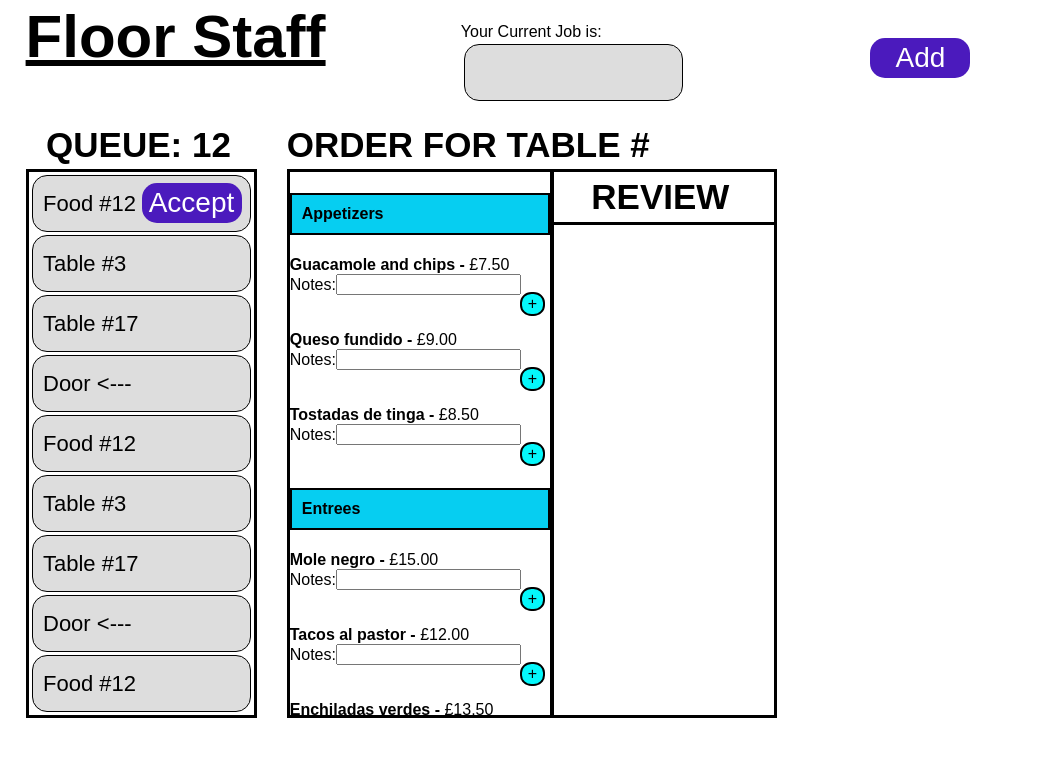
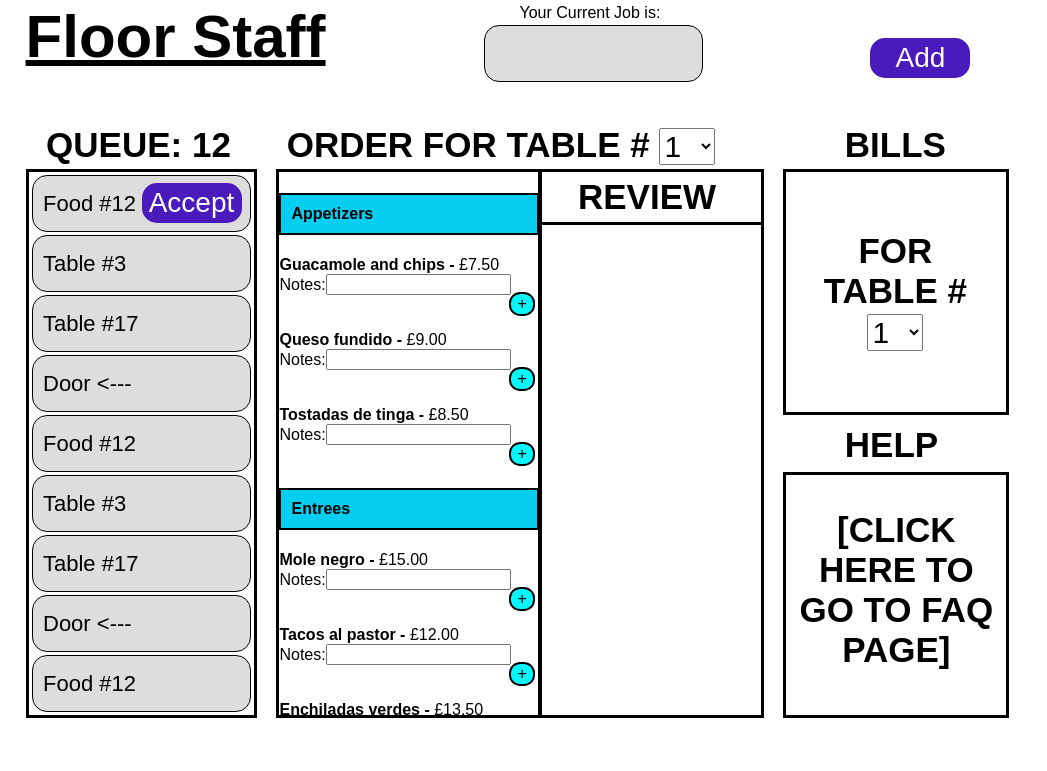
Before and after one commit to Yensid10/Multipurpose-Flask-Website-System-Project, a Flask app: page /Floor-Staff in a window 1280 px wide. Shown: the top 771 px of the page, without its empty margins (0-1047 px from the left). Run offline with Flask 2, Linux system fonts and the light colour scheme.

Commit message:
Adding Visual Elements to the Floor Staff Page
Making sure the correct things are being displayed on the floor staff page, such as bills and FAQ page, as well as drop down menu's

```diff
--- a/templates/Floor-Staff.html
+++ b/templates/Floor-Staff.html
@@ -97,7 +97,7 @@
             border: 2px solid black;
             position: absolute;
             top: 22%;
-            left: 28%;
+            left: 27%;
             overflow-y: auto;
             width: 260px;
             height: 543px;
@@ -142,10 +142,30 @@
         .review {
             position: absolute;
             top: 22%;
-            left: 53.8%;
+            left: 52.5%;
             overflow-y: auto;
             width: 220px;
             height: 543px;
+            border: 3px solid rgb(0, 0, 0);
+        }
+
+        .bills {
+            position: absolute;
+            top: 22%;
+            left: 76.5%;
+            overflow-y: auto;
+            width: 220px;
+            height: 240px;
+            border: 3px solid rgb(0, 0, 0);
+        }
+
+        .help {
+            position: absolute;
+            top: 61.5%;
+            left: 76.5%;
+            overflow-y: auto;
+            width: 220px;
+            height: 240px;
             border: 3px solid rgb(0, 0, 0);
         }
     </style>
@@ -207,17 +227,18 @@
         setInterval(updateQueue, 1000);
 
     </script>
-    <div style="position: absolute; top: 3%; left: 45%;">
-        <div> Your Current Job is: </div>
+    <div style="position: absolute; top: 0.5%; left: 47%;">
+        <div style="position: absolute; left: 17%;"> Your Current Job is: </div><br>
         <div id="info-container" class="menu-item"></div>
+    </div>
     </div>
 
 
     <button style="position: absolute; top: 5%; left: 85%;" type="button" class="button" onclick="addPingToQueue()">Add
     </button>
 
-    <h1
-        style="font-size: 60px; position: absolute; top: -5%; left: 2.5%; font-weight: bold; text-decoration: underline;">
+    <h1 style="font-size: 60px; position: absolute; top: -5%; left: 2.5%; font-weight: bold;
+        text-decoration: underline;">
         Floor Staff</h1>
     <h2 style="font-size: 35px; position: absolute; top: 12.5%; left: 4.5%; font-weight: bold;">
         QUEUE: {{ queue.getLength() }}</h2>
@@ -225,7 +246,43 @@
     <div class="scroll-menu"></div>
 
     <h2 style="font-size: 35px; position: absolute; top: 12.5%; left: 28%; font-weight: bold;">
-        ORDER FOR TABLE # <!-- add a drop down list here --></h2>
+        ORDER FOR TABLE #
+        <select style="font-size: 30px;">
+            {% for x in range(1, 31) %}
+            <option value="{{ x }}">{{ x }}</option>
+            {% endfor %}
+        </select>
+    </h2>
+
+    <div class="review">
+        <div style="width: 220px; height: 50px; border: 3px solid rgb(0, 0, 0);
+            position: absolute; top: -3px; left: -3px;overflow-x: hidden;">
+            <h3 style="font-size: 35px; position: absolute; top: -60%; left: 17%; font-weight: bold;">
+                REVIEW</h3>
+        </div>
+    </div>
+
+    <h2 style="font-size: 35px; position: absolute; top: 12.5%; left: 82.5%; font-weight: bold;">
+        BILLS</h2>
+    <div class="bills">
+        <h3 style="font-size: 35px; position: absolute; top: 10%; left: 17%; font-weight: bold; text-align: center;">
+            FOR <br> TABLE #<br>
+            <select style="font-size: 30px;">
+                {% for x in range(1, 31) %}
+                <option value="{{ x }}">{{ x }}</option>
+                {% endfor %}
+            </select>
+        </h3>
+    </div>
+
+    <h2 style="font-size: 35px; position: absolute; top: 51.5%; left: 82.5%; font-weight: bold;">
+        HELP</h2>
+    <div class="help">
+        <h3 style="font-size: 35px; position: absolute; top: 00%; font-weight: bold; text-align: center;">
+            [CLICK HERE TO <br> GO TO FAQ PAGE]</h3>
+    </div>
+
+
 
     <!-- Musfik's Stuff -->
     <div class="menu">
@@ -333,14 +390,6 @@
             contain peanuts, tree nuts, dairy, soy, avocado, pork, chicken, and
             eggs. Please inform your server of any allergies you may have.</p>
     </div>
-
-    <div class="review">
-        <div
-            style="width: 220px; height: 50px; border: 3px solid rgb(0, 0, 0); position: absolute; top: -3px; left: -3px;overflow-x: hidden;">
-            <h3 style="font-size: 35px; position: absolute; top: -60%; left: 17%; font-weight: bold;">
-                REVIEW</h3>
-        </div>
-    </div>
 </body>
 
 </html>
```
Also changed, not shown: App.py (+76 -3 lines).
